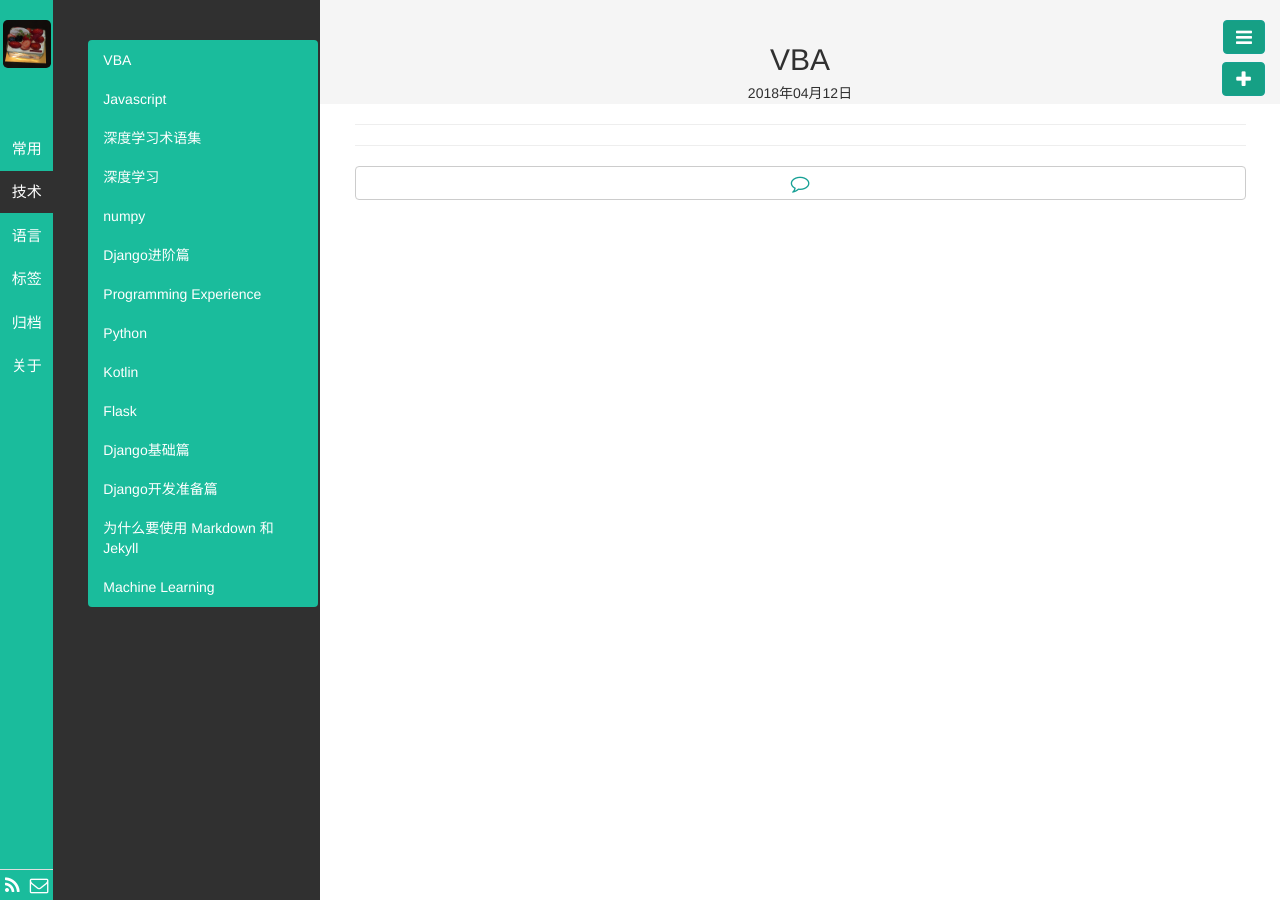
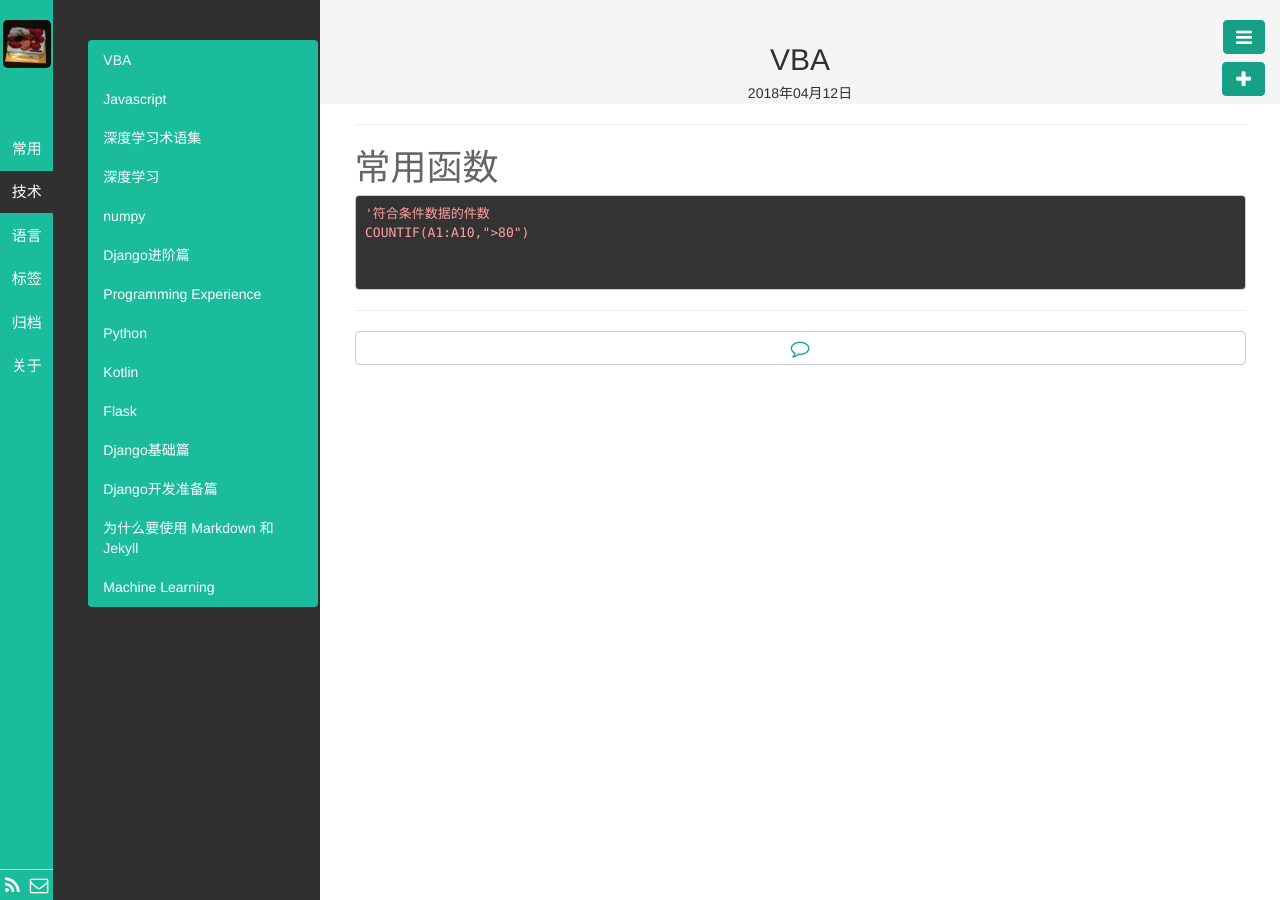
Before and after one commit to kyoyo/kyoyo.github.io, a Jekyll site: the page built from _posts/技術/2018-04-12-VBA.md, in a window 1280 px wide. Built offline with Jekyll 4.4.1, drawn with Linux system fonts in a browser that asks for light colours; Markdown is read by kramdown in place of the engine named in the settings.

Commit message:
Update 2018-04-12-VBA.md

````diff
--- a/_posts/技術/2018-04-12-VBA.md
+++ b/_posts/技術/2018-04-12-VBA.md
@@ -6,3 +6,13 @@ tags: VBA
 keywords:
 description:
 ---
+
+# 常用函数
+
+```
+'符合条件数据的件数
+COUNTIF(A1:A10,">80")
+
+
+
+```
````
